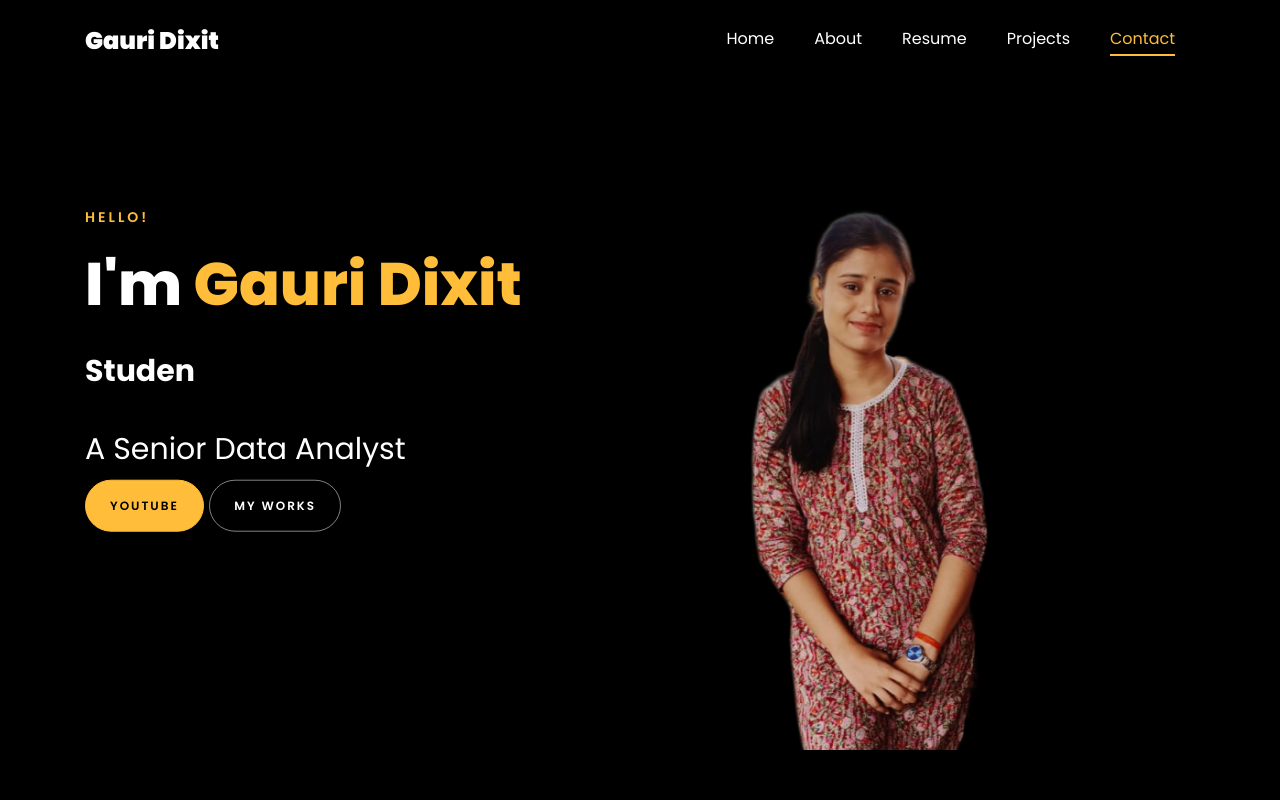
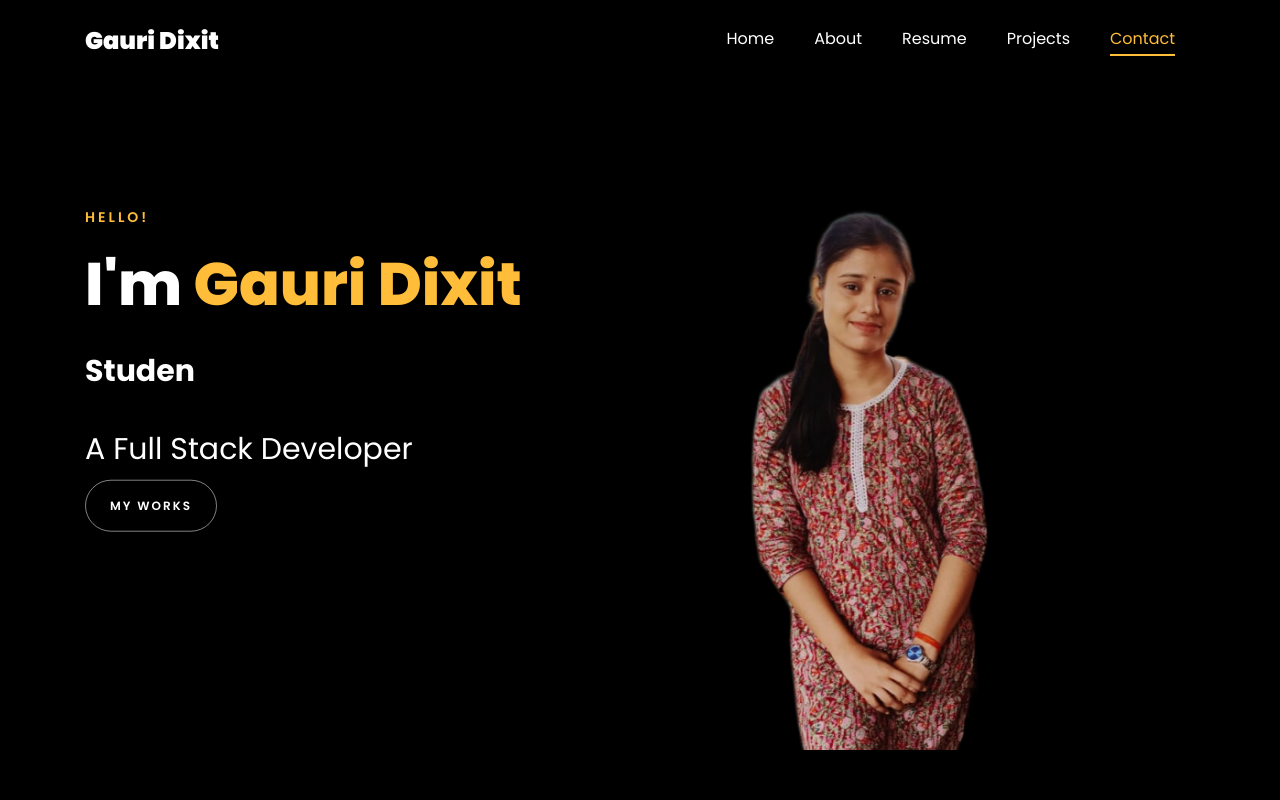
Before and after one commit to GauriDixit0061/gauridixit.github.io, a plain HTML site: page index.html in a window 1280 px wide. Shown: the top 800 px of the page. Drawn offline with Linux system fonts and the light colour scheme; files whose address does not match are found by name.

Commit message:
first change

```diff
--- a/index.html
+++ b/index.html
@@ -187,11 +187,12 @@
 
 						<br>
 						<br>
-			            <h2>A Senior Data Analyst</h2>
+			            <h2>A Full Stack Developer</h2>
 						<!-- <h2 class="d-flex" style="margin-bottom: 0">With over 5 years of experience</h2> -->
 						<!-- <br> -->
-			            <p><a href="https://www.youtube.com/@RishabhMishraOfficial" class="btn btn-primary py-3 px-4">YouTube</a>
-							<a href="https://github.com/rishabhnmishra" class="btn btn-white btn-outline-white py-3 px-4">My works</a></p>
+			            <p>
+							<!-- <a href="https://www.youtube.com/@RishabhMishraOfficial" class="btn btn-primary py-3 px-4">YouTube</a>  -->
+							<a href="https://github.com/GauriDixit0061" class="btn btn-white btn-outline-white py-3 px-4">My works</a></p>
 		            </div>
 		          </div>
 	        	</div>
```
